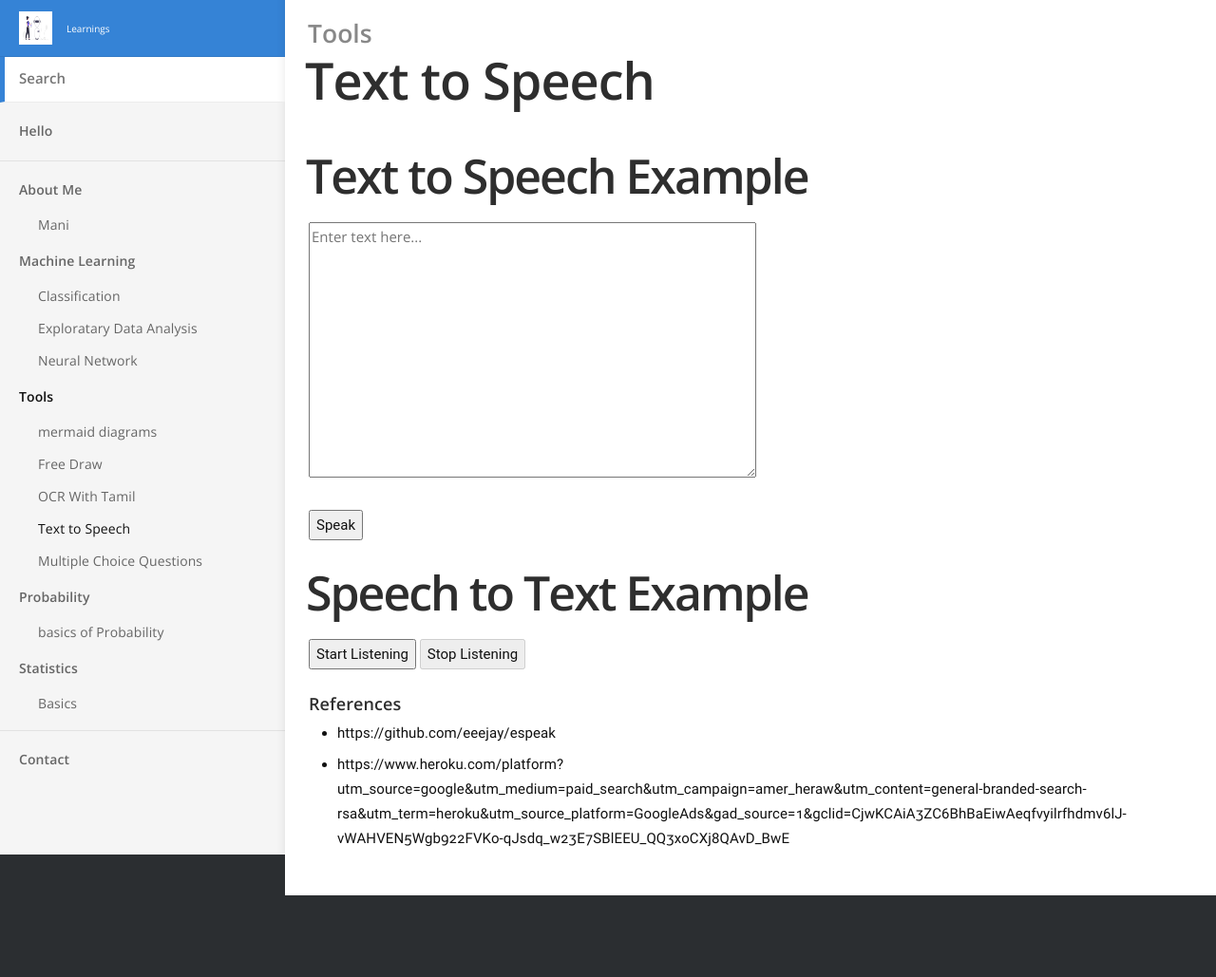
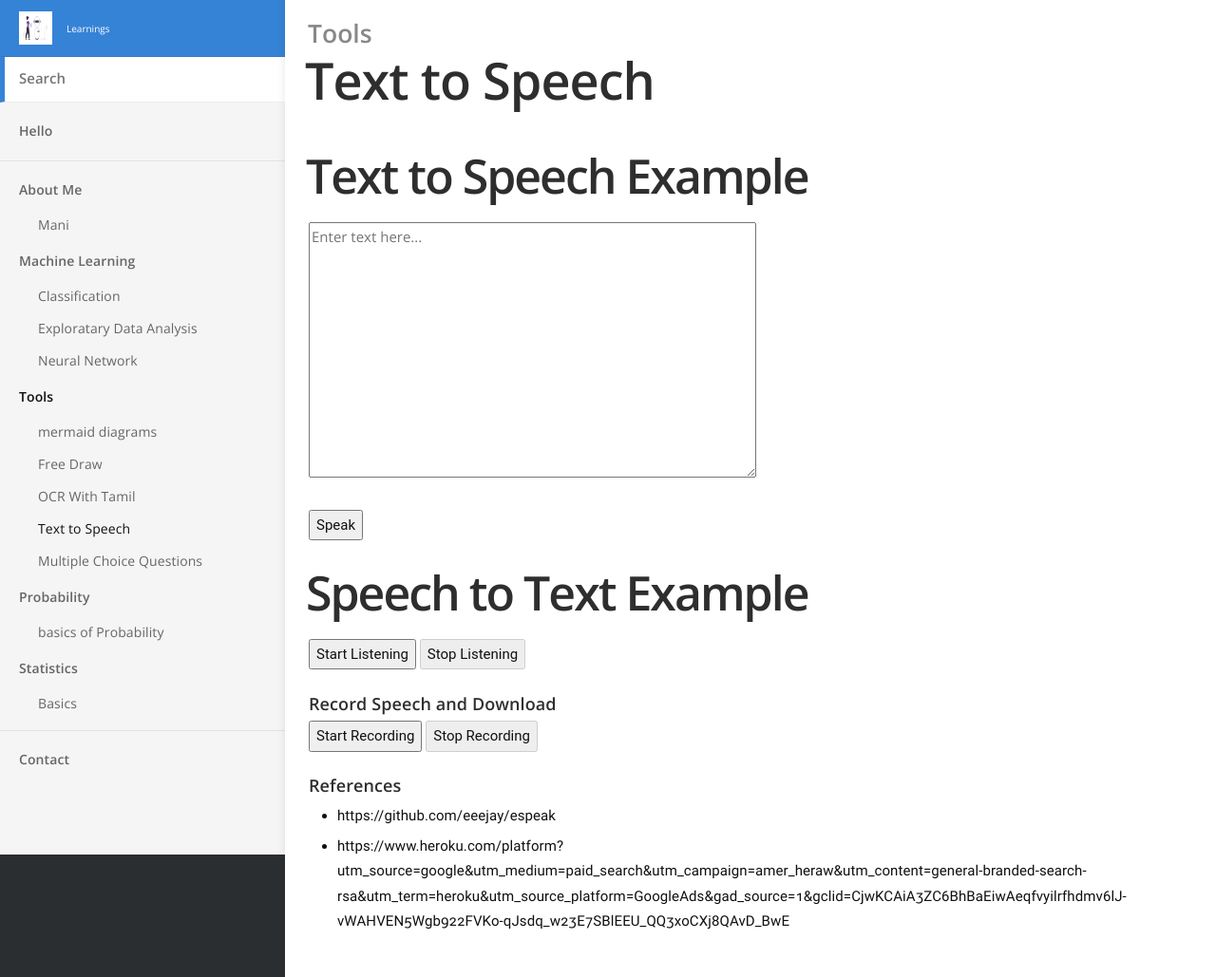
Before and after one commit to mperumal-usd/myLearnings, a Jekyll site: the page built from _docs/speech.md, in a window 1280 px wide. Shown: the whole page at 95% size. Built offline with Jekyll 4.4.1, drawn with Linux system fonts in a browser that asks for light colours; before the commit the page ends 943 px from its top, so only the background shows below that.

Commit message:
Update speech.md

```diff
--- a/_docs/speech.md
+++ b/_docs/speech.md
@@ -91,6 +91,15 @@ title: Text to Speech
         }
 </script>
 
+#### Record Speech and Download
+<script src="https://cdnjs.cloudflare.com/ajax/libs/jszip/3.7.1/jszip.min.js"></script>
+
+<button id="speechStartButton">Start Recording</button>
+<button id="speechStopButton" disabled>Stop Recording</button>
+<a id="speechDownloadLink" style="display:none;">Download Audio</a>
+
+<script src="recorder.js"></script>
+
 
 #### References
 * https://github.com/eeejay/espeak
```
